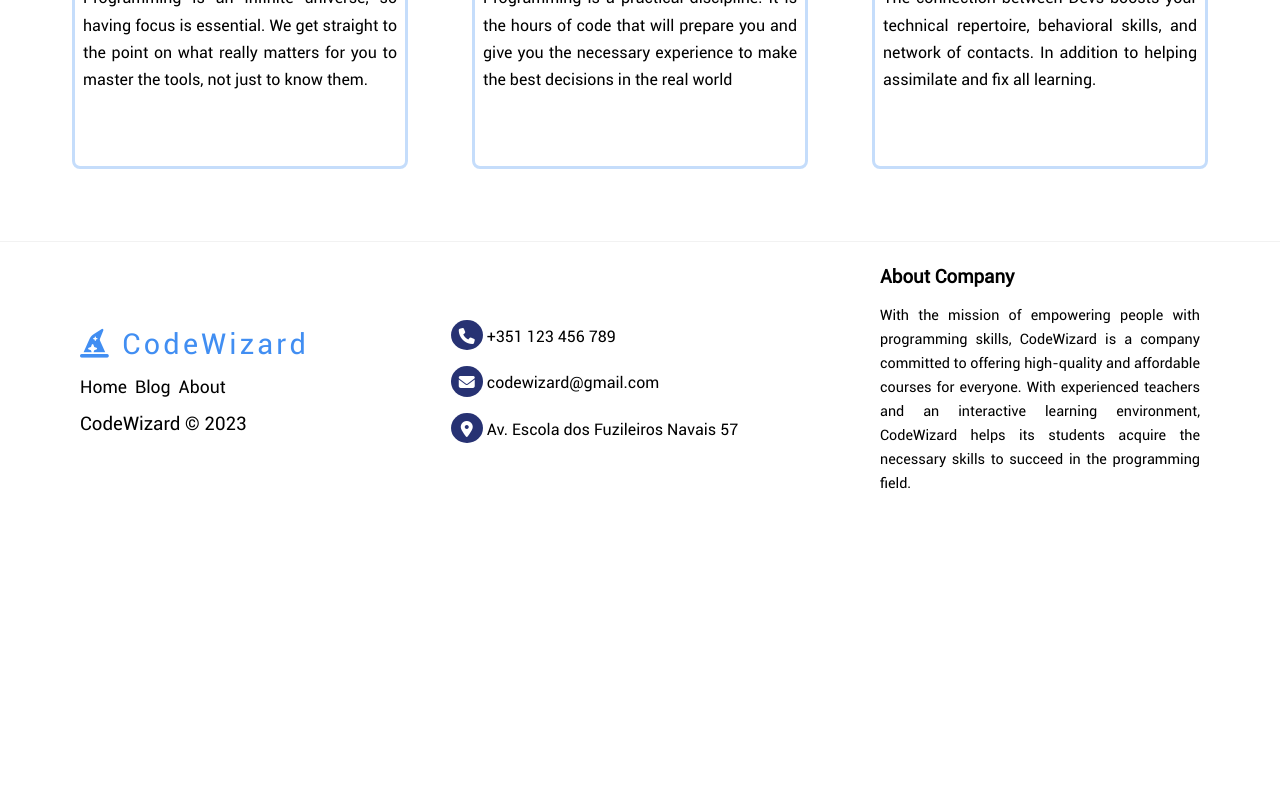
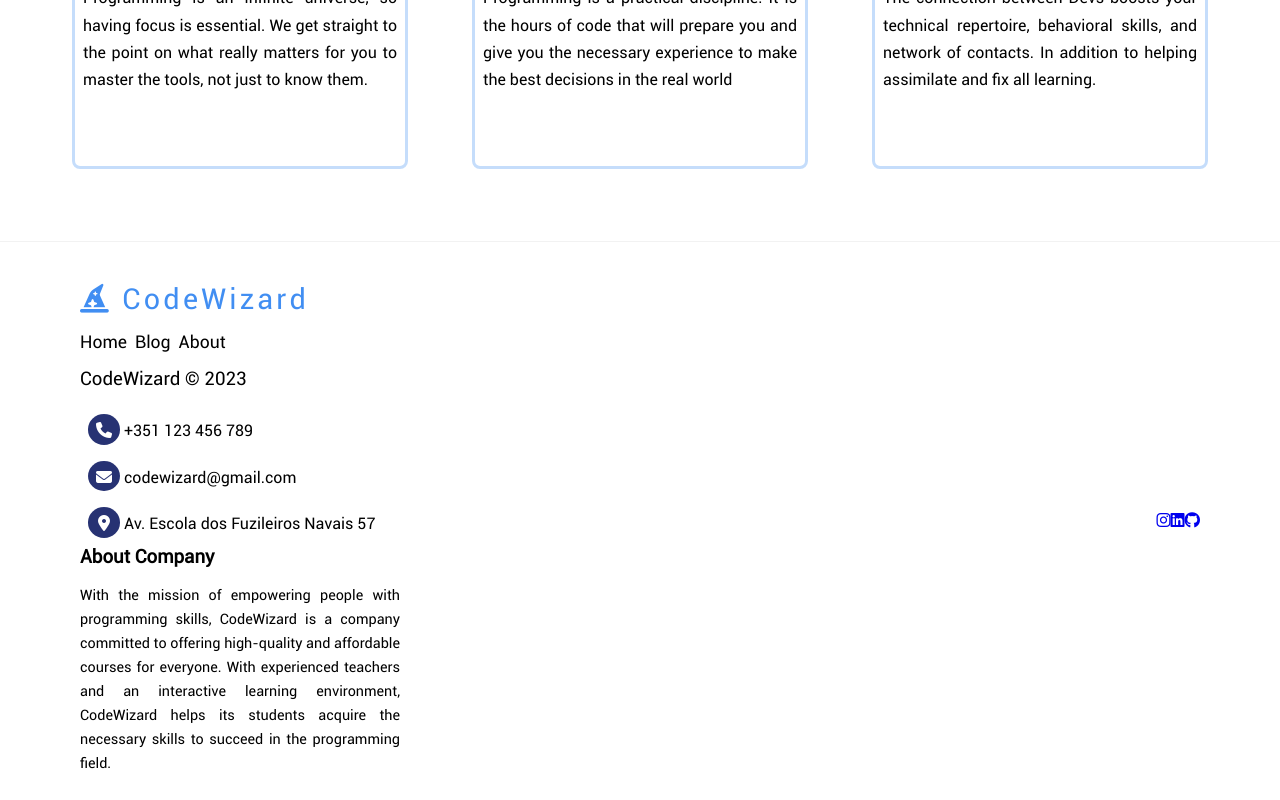
Before and after one commit to Victorceloss/code-wizard, a React (Vite) app in the folder frontend/: page / in a window 1280 px wide. Shown: the part 1647-2447 px from the top of the page. Before the commit the page ends 2167 px from the top, so only its background shows below. Built offline with nearby package versions, Linux system fonts and the light colour scheme.

Commit message:
:sparkles: feat: Adding new elements to Footer.jsx

```diff
--- a/frontend/src/components/Footer/footer.jsx
+++ b/frontend/src/components/Footer/footer.jsx
@@ -7,6 +7,7 @@ export const Footer = () => {
 
   return (
     <footer className="footer">
+      <div className="footer-one">
         <div className="footer-logo">
           <h3 className="footer-title">
             <i className="fa-solid fa-hat-wizard"></i> CodeWizard
@@ -41,6 +42,18 @@ export const Footer = () => {
             succeed in the programming field.
           </p>
         </div>
+      </div>
+      <div className="footer-social">
+        <Link target="_blank" to={'https://www.instagram.com/victor8g/'} className="social-link">
+          <i className="fa-brands fa-instagram"></i>
+        </Link>
+        <Link target="_blank" to={'https://www.linkedin.com/in/victor-vasconcelos-3a2976253/'} className="social-link">
+          <i className="fa-brands fa-linkedin"></i>
+        </Link>
+        <Link target="_blank" to={'https://github.com/Victorceloss/code-wizard'} className="social-link">
+          <i className="fa-brands fa-github"></i>
+        </Link>
+      </div>
     </footer>
   );
 };
```
Lines whose indentation alone changed are shown as unchanged.
